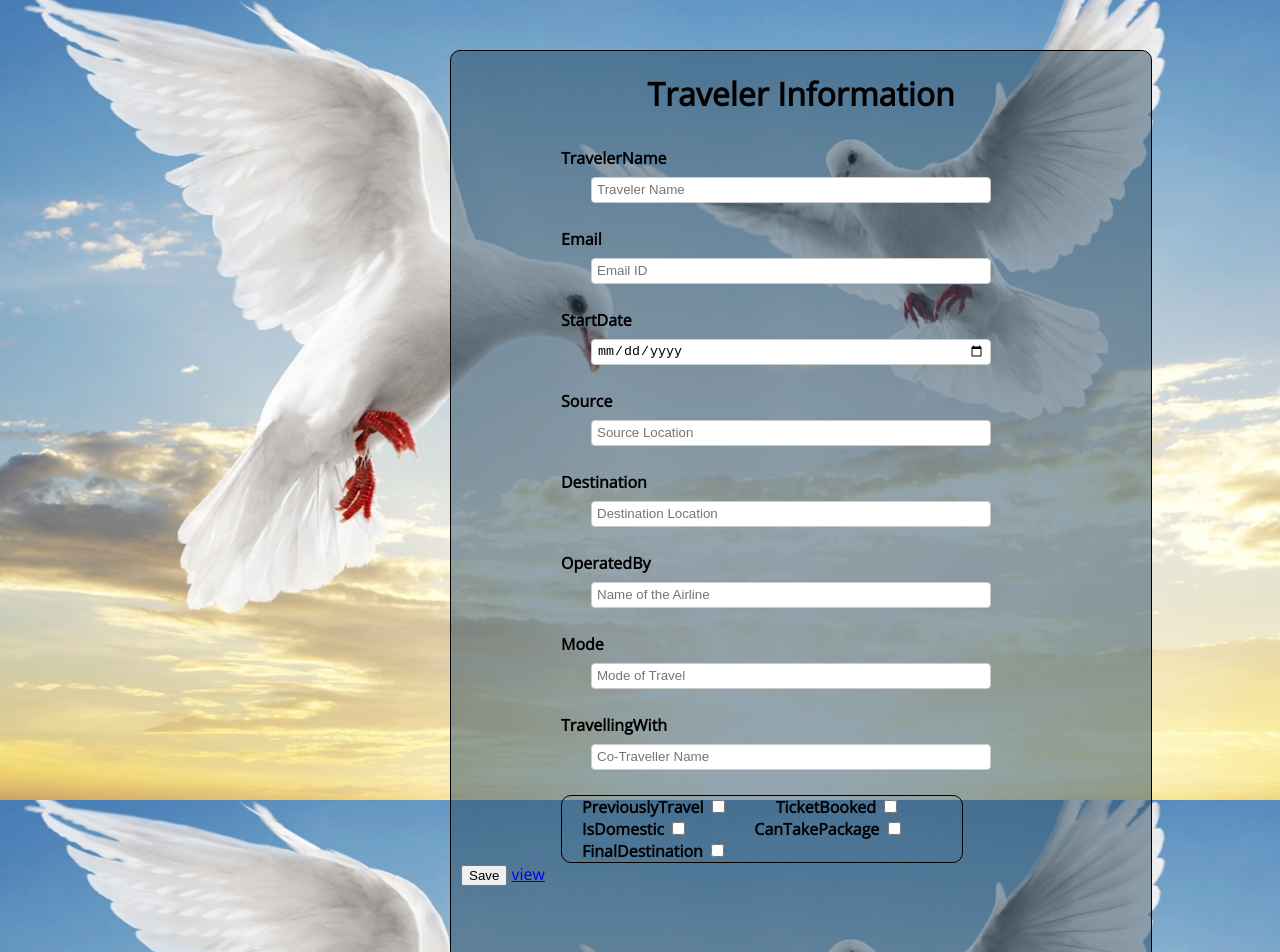
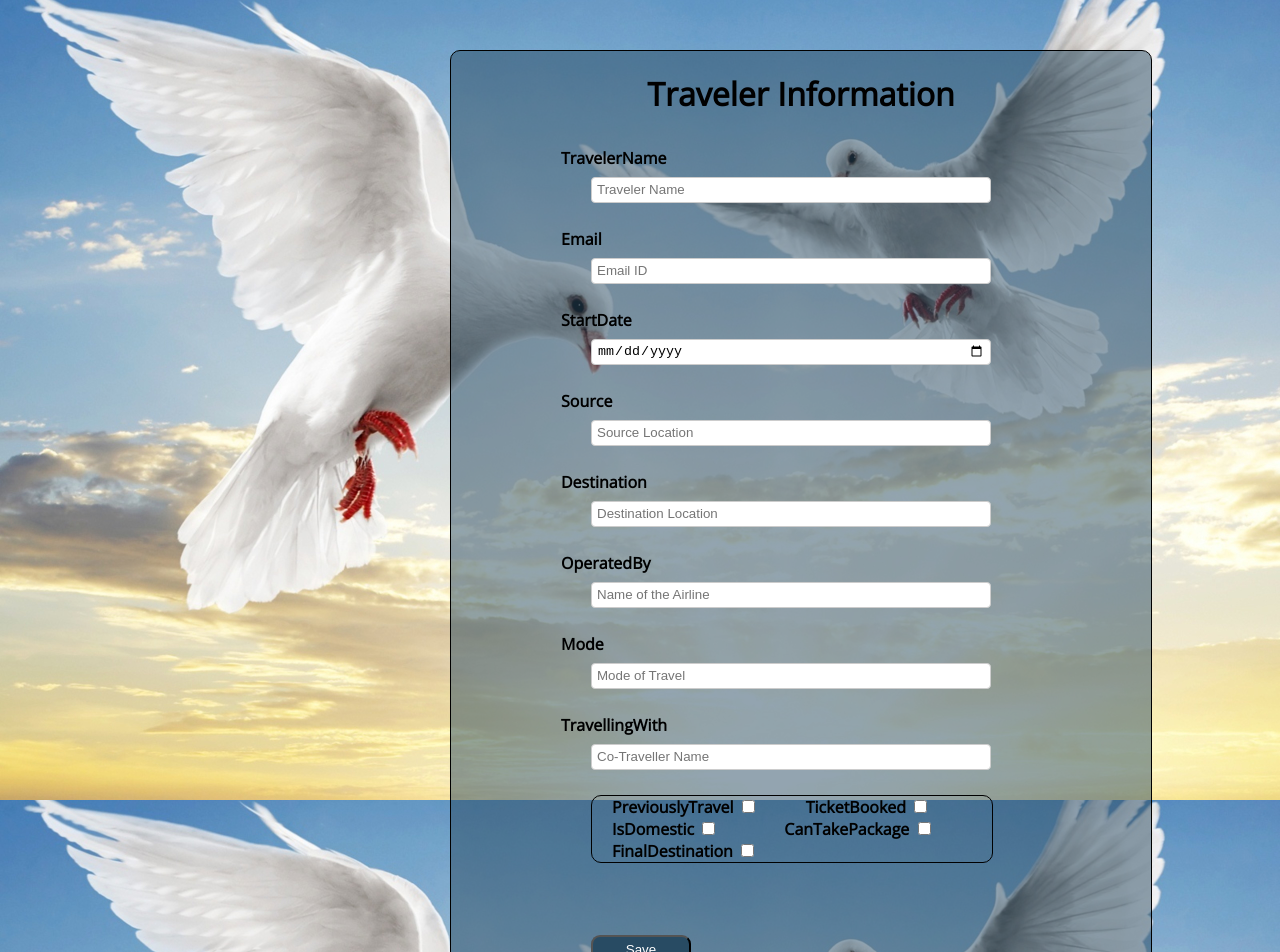
Before and after one commit to designdreams/copa-ui, a React (Create React App) app: page / in a window 1280 px wide. Shown: the top 952 px of the page. Built offline with nearby package versions, Linux system fonts and the light colour scheme.

Commit message:
Copa UI button css changes

```diff
--- a/src/App.css
+++ b/src/App.css
@@ -75,6 +75,24 @@ input[type=text],input[type=email],input[type=date]{
 
 }
 
+button[type=submit]{
+background-color : rgba(40, 75, 99);
+height: 30px;
+width: 100px;
+border-radius:9px;
+color:white;
+margin-top: 50px;
+margin-right: 50px;
+margin-left: 130px;
+}
+
+
+#viewLink{
+padding:200px;
+color:white;
+}
+
+
 
 
 
@@ -93,7 +111,7 @@ padding:100px;
 border: 1px solid black;
 border-radius: 10px;
 width: 400px;
-margin-left:100px;
+margin-left:130px;
 }
 
 #ptc{
@@ -106,6 +124,7 @@ font-weight:bold;
 padding:20px;
 display:inline;
 font-weight:bold;
+
 }
 
 #fdc{
--- a/src/Travel/TravelDetail.js
+++ b/src/Travel/TravelDetail.js
@@ -252,9 +252,10 @@ class TravelDetail extends Component {
                     </FormGroup>
 
 </div>
+<br/>
                     <FormGroup>
-                        <Button color="primary" type="submit">Save</Button>{'   '}
-                        <Button color="secondary" tag={Link} to="/view">view</Button>
+                        <Button id="saveButton" color="primary" type="submit">Save</Button>{'   '}
+                        <Button id="viewLink" color="secondary" tag={Link} to="/view">view</Button>
                     </FormGroup>
                     </div>
                 </Form>
```
